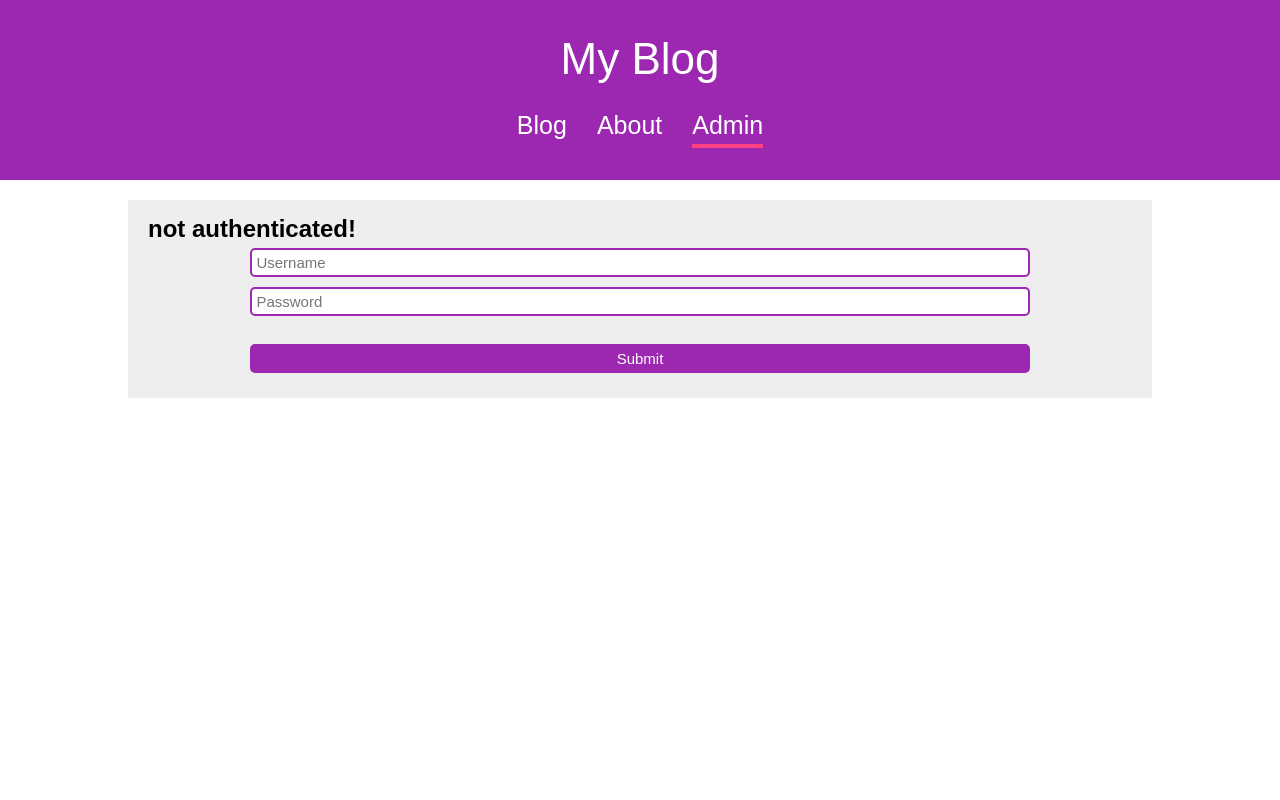
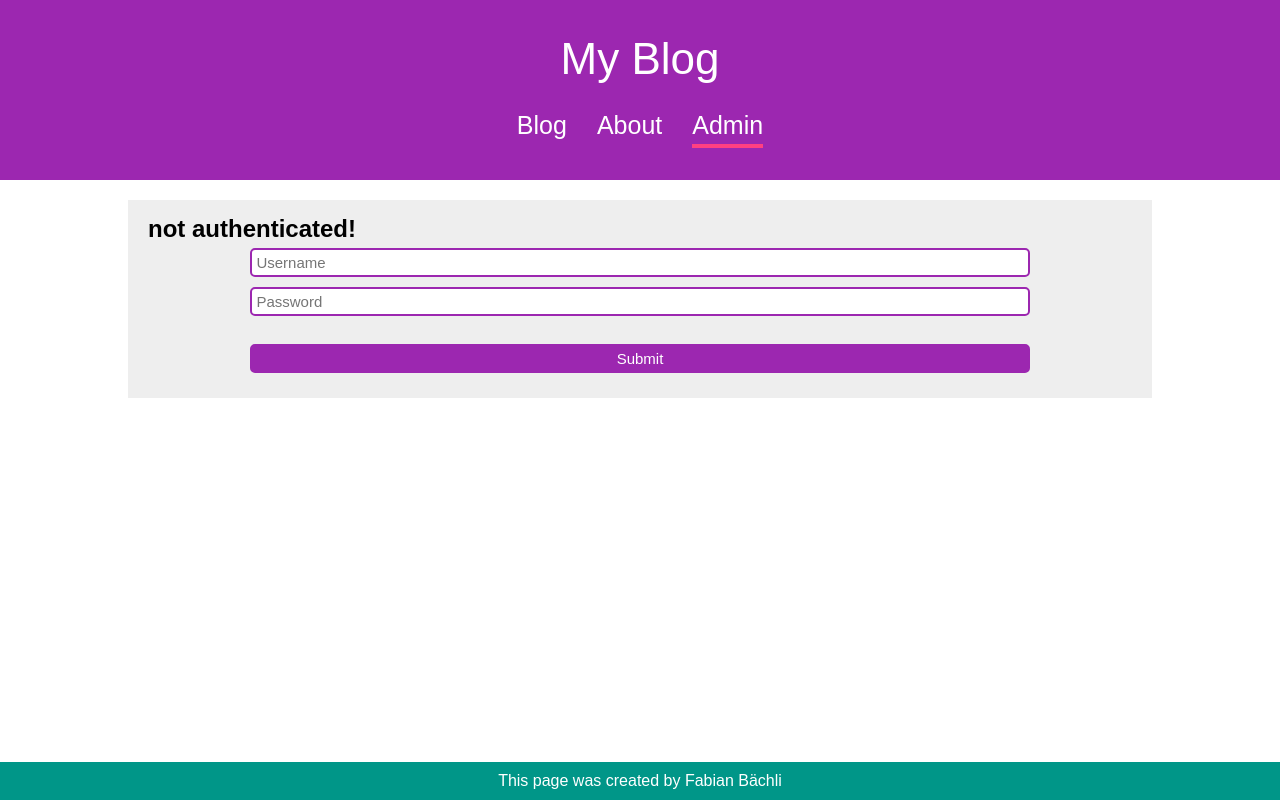
Before and after one commit to fabianbaechli/my_blog, a React app in the folder implementation/react_frontend/: page /admin in a window 1280 px wide. Built offline with nearby package versions, Linux system fonts and the light colour scheme; no server answers; the HTML template or start-up script is replaced by a standard one.

Commit message:
progress in documentation and footer

```diff
--- a/implementation/react_frontend/src/client/app/AboutController.js
+++ b/implementation/react_frontend/src/client/app/AboutController.js
@@ -3,6 +3,7 @@ import React from 'react'
 import c from '../model/Constants.js'
 import DataSource from '../model/DataSource.js'
 import style from "../style/BlogController.scss"
+import Footer from "./Footer"
 
 import Header from "./Header.js"
 
@@ -18,6 +19,7 @@ export default class AboutController extends React.Component {
           active_subheader = "one"
         />
         <a>About</a>
+        <Footer />
       </div>
     )
   }
--- a/implementation/react_frontend/src/client/app/AdminController.js
+++ b/implementation/react_frontend/src/client/app/AdminController.js
@@ -8,6 +8,7 @@ import style from "../style/AdminController.scss"
 
 import Header from "./Header"
 import ContentContainer from './ContentContainer'
+import Footer from './Footer'
 
 export default class AdminController extends React.Component {
   constructor(props) {
@@ -59,7 +60,7 @@ export default class AdminController extends React.Component {
       header = "not authenticated!"
     }
     return (
-      <div className="BlogController">
+      <div className="AdminController">
         <Header
           header_content = "Admin"
           active_subheader = "two"
@@ -93,6 +94,7 @@ export default class AdminController extends React.Component {
             </form>
           </div>
         </ContentContainer>
+        <Footer />
       </div>
     )
   }
--- a/implementation/react_frontend/src/client/app/BlogController.js
+++ b/implementation/react_frontend/src/client/app/BlogController.js
@@ -9,6 +9,7 @@ import style from "../style/BlogController.scss"
 import Header from "./Header.js"
 import ContentContainer from './ContentContainer'
 import Overlay from './Overlay'
+import Footer from './Footer'
 
 const gradients = [
   {background: 'linear-gradient(to right, #9C27B0 , #FF4081)'},
@@ -160,6 +161,7 @@ export default class BlogController extends React.Component {
       {createEntryButton}
       {createEntryOverlay}
       {changeEntryOverlay}
+      <Footer />
     </div>
     )
   }
--- /dev/null
+++ b/implementation/react_frontend/src/client/app/Footer.js
@@ -0,0 +1,18 @@
+import React from 'react'
+import style from '../style/Footer.scss'
+
+export default class Footer extends React.Component {
+  constructor(props) {
+    super(props)
+  }
+
+  render() {
+    return (
+      <div className="footer">
+        <span>
+          This page was created by Fabian Bächli
+        </span>
+      </div>
+    )
+  }
+}
--- a/implementation/react_frontend/src/client/style/BlogController.scss
+++ b/implementation/react_frontend/src/client/style/BlogController.scss
@@ -9,7 +9,7 @@
 .material_button {
   border: none;
   outline: none;
-  background-color: #FF4081;
+  background-color: #009688;
   padding: 5px;
   font-size: 15px;
   border-radius: 5px;
--- /dev/null
+++ b/implementation/react_frontend/src/client/style/Footer.scss
@@ -0,0 +1,14 @@
+.footer {
+  right: 0;
+  bottom: 0;
+  left: 0;
+  padding-top: 10px;
+  padding-bottom: 10px;
+  background-color: #009688;
+  color: white;
+  text-align: center;
+}
+
+.AdminController > .footer {
+  position: absolute;
+}
--- a/implementation/react_frontend/src/client/style/Main.scss
+++ b/implementation/react_frontend/src/client/style/Main.scss
@@ -15,7 +15,7 @@ $white: #FFFFFF;
   overflow:auto;
 }
 
-.BlogController {
+.BlogController, .AdminController {
   font-family: 'Muli', sans-serif;
   height: 100%;
   display: block;
```
Also changed, not shown: 1 other file (tests, documents, lock files or other folders).
